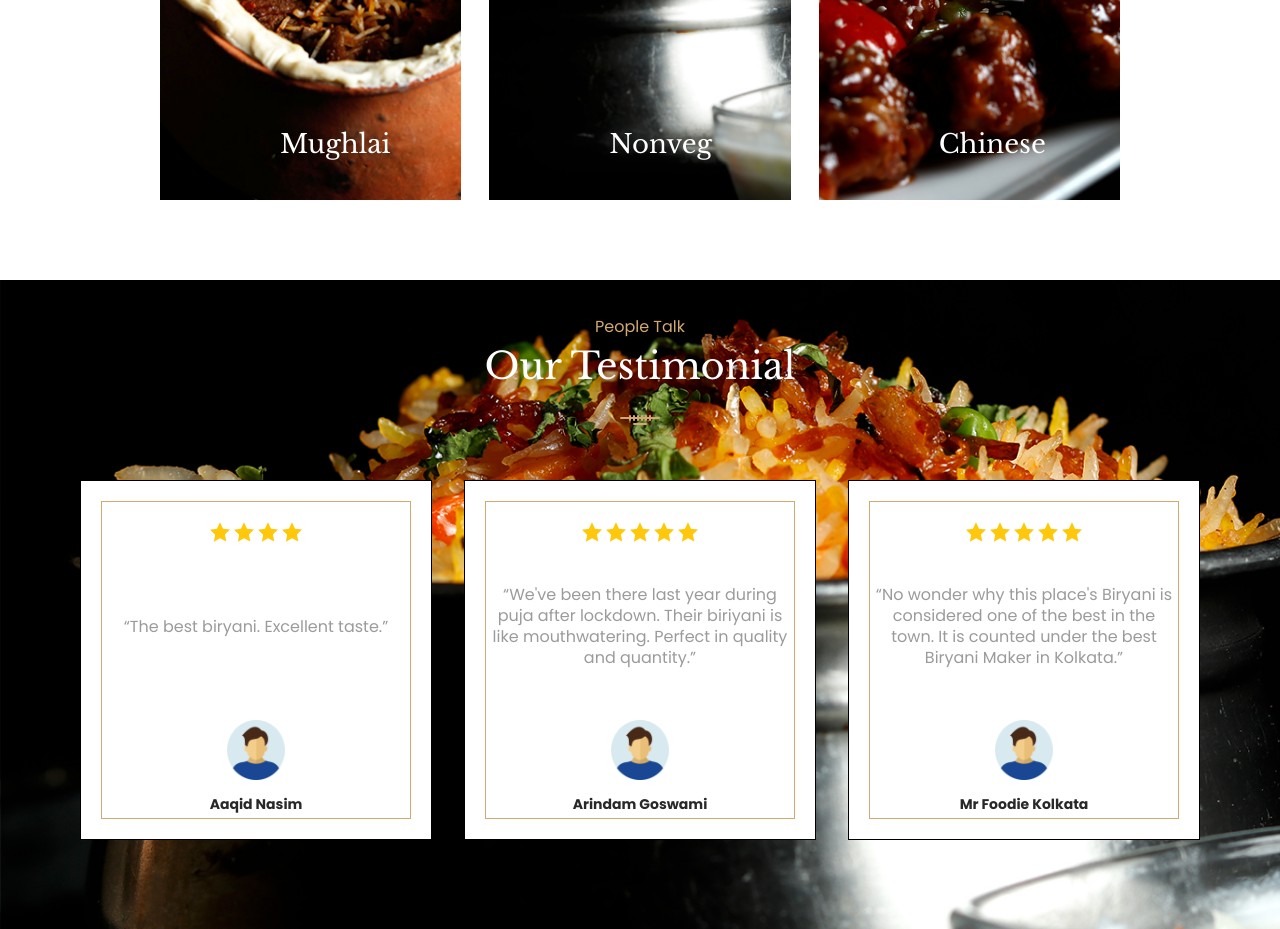
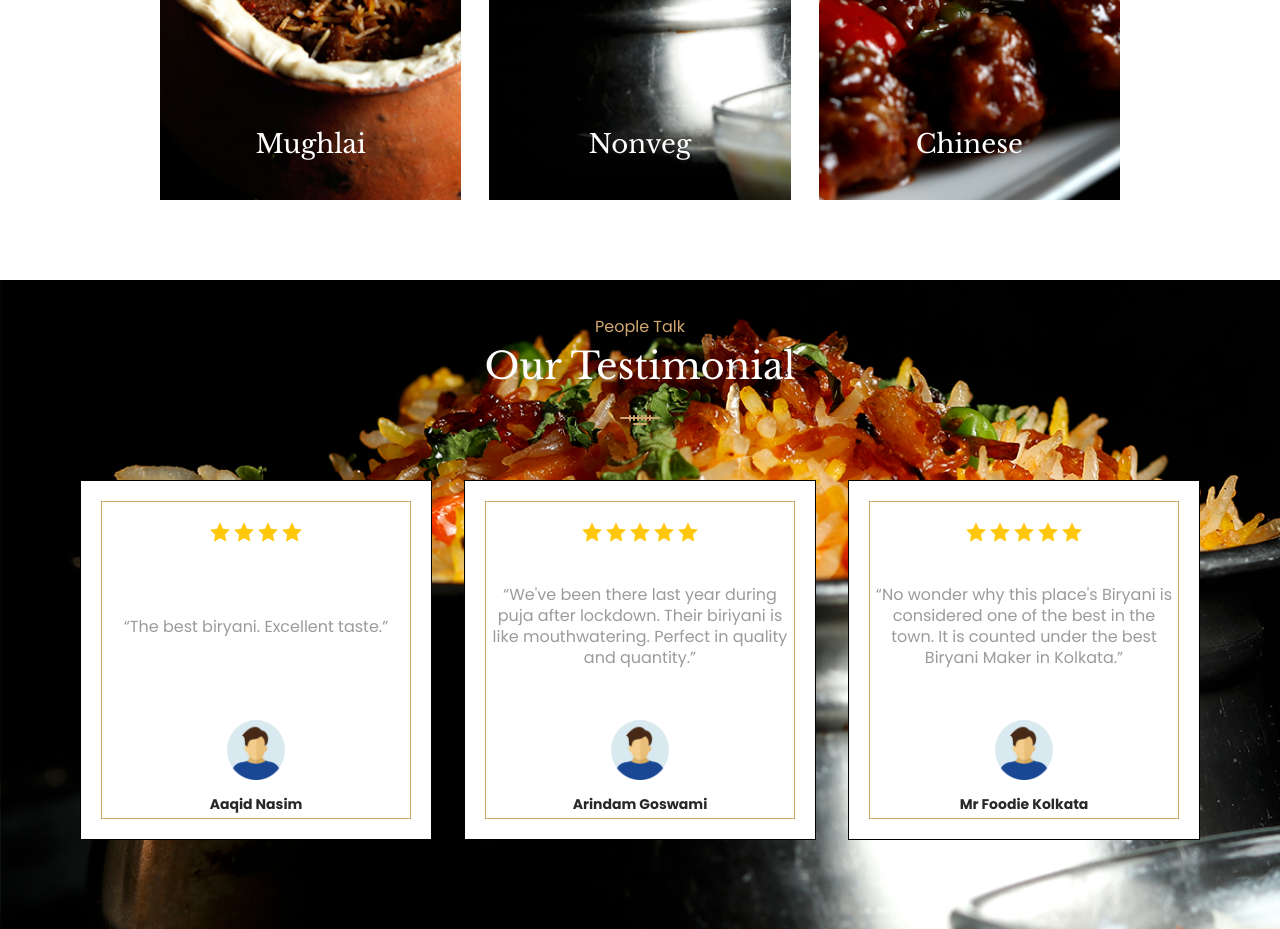
Before and after one commit to iamvivekmane/guruprasad-restaurant-website, a website: page index.html in a window 1280 px wide. Shown: the part 2280-3209 px from the top of the page. Drawn offline with nearby package versions, Linux system fonts and the light colour scheme; a web font is replaced by a local one.

Commit message:
Responsiveness fix for desktop site

```diff
--- a/index.html
+++ b/index.html
@@ -110,15 +110,15 @@
     <div class="fifthcontainer h-150 bg-white flex px-40 pb-20  gap-7 pt-10">
         <div class="first bg-red-500 w-1/3 text-center text-white relative">
             <img class="max-w-full w-full h-full block object-cover" src="mughlai.jpg" alt="">
-            <div class="absolute bottom-10 text-3xl pl-30 libre4">Mughlai</div>
+            <div class="absolute bottom-10 text-3xl libre4 w-full">Mughlai</div>
         </div>
         <div class="second bg-red-500 w-1/3 text-center text-white relative">
             <img class="max-w-full w-full h-full block object-cover" src="nonveg.jpg" alt="">
-            <div class="absolute bottom-10 text-3xl pl-30 libre4">Nonveg</div>
+            <div class="absolute bottom-10 text-3xl libre4 w-full">Nonveg</div>
         </div>
         <div class="first bg-red-500 w-1/3 text-center text-white relative">
             <img class="max-w-full w-full h-full block object-cover" src="chinese.jpg" alt="">
-            <div class="absolute bottom-10 text-3xl pl-30 libre4">Chinese</div>
+            <div class="absolute bottom-10 text-3xl libre4 w-full">Chinese</div>
         </div>
     </div>
     <div class="sixthcontainer w-full h-175">
--- a/style.css
+++ b/style.css
@@ -240,14 +240,3 @@ li:hover {
     font-size: 37px;
     color: rgb(255, 255, 255);
 }
-
-@media only screen and (max-width: 1024px) {
-
-  .dineImage img{
-    width: 100%;
-
-  }
-  .dscc{
-    background-color: black;
-  }
-}
```
